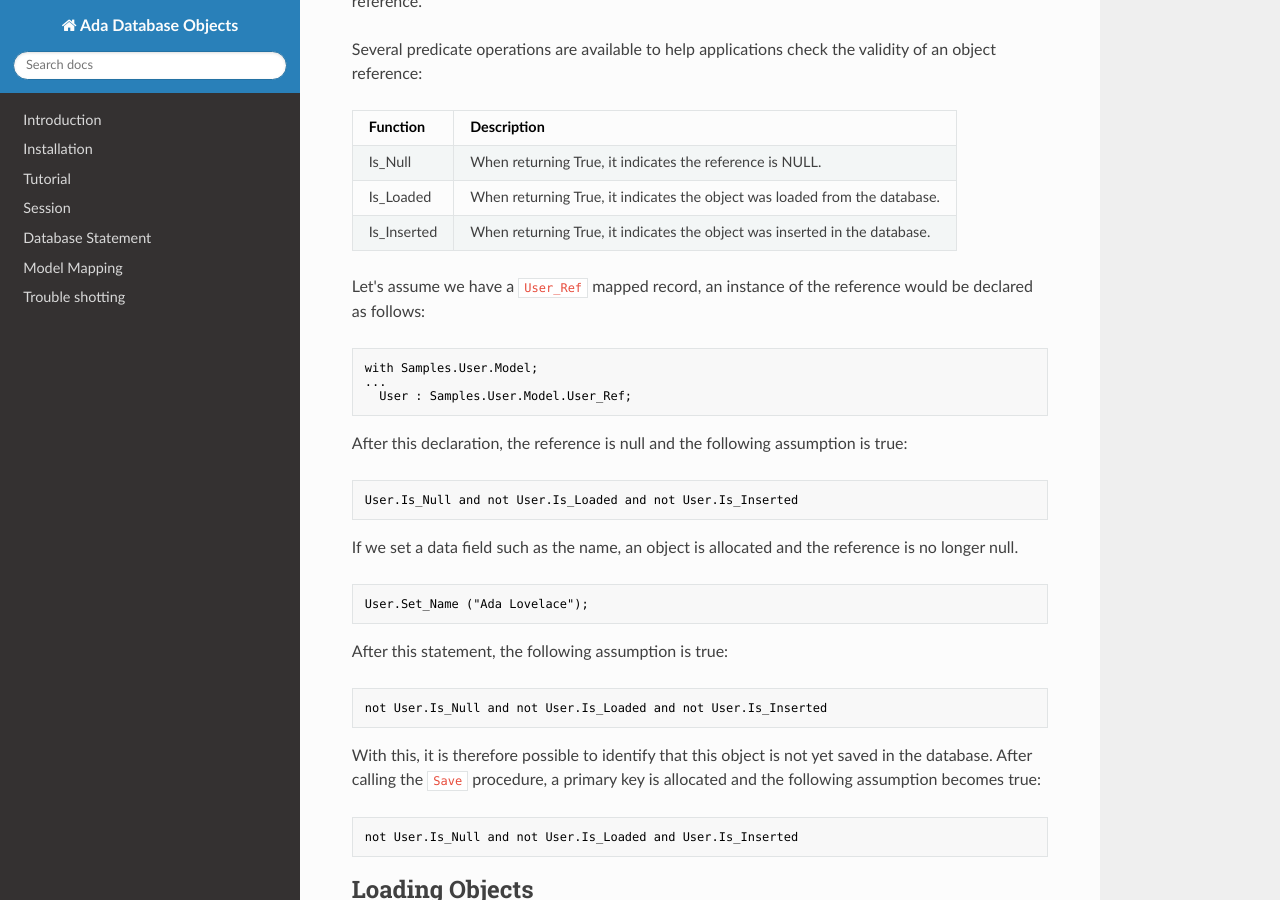
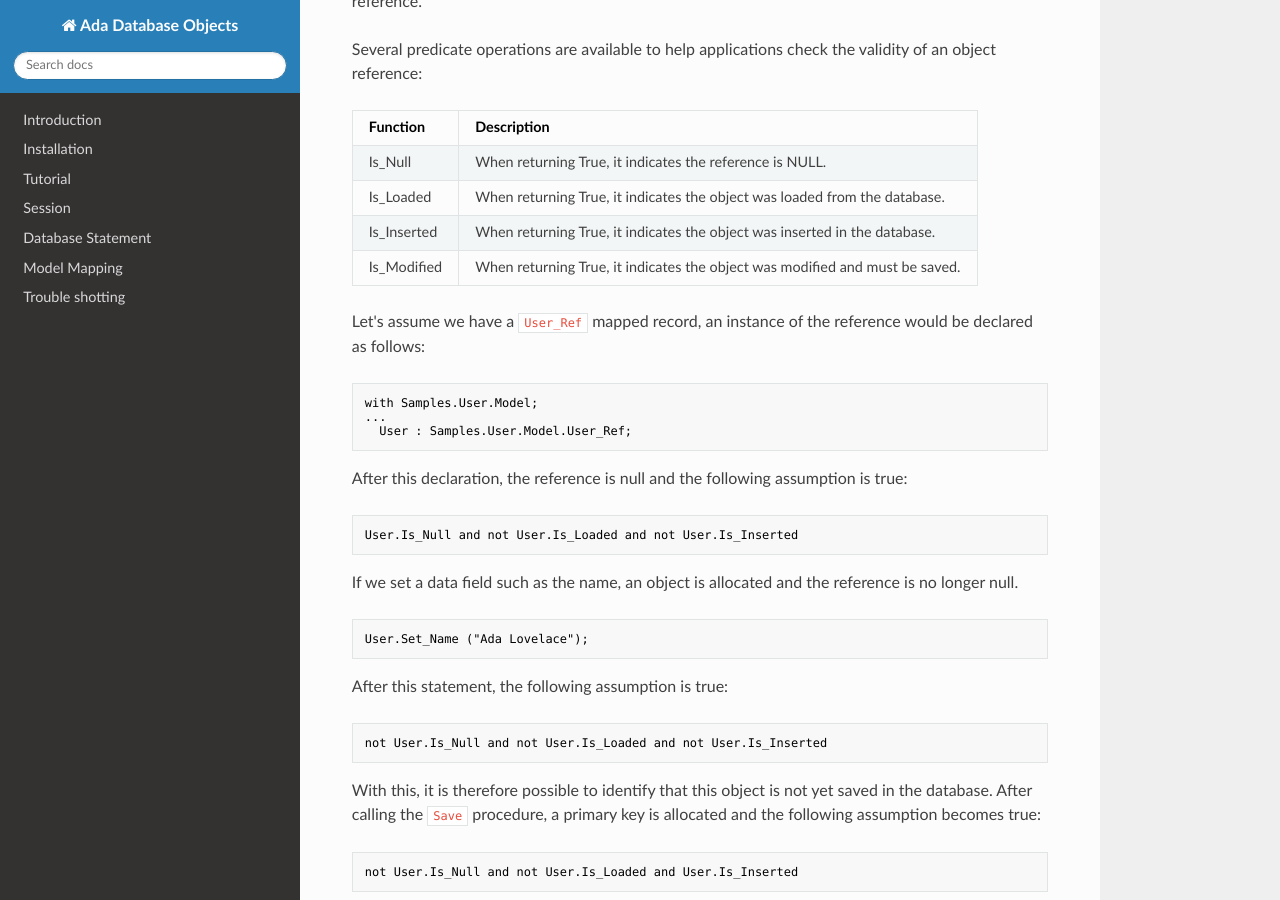
Before and after one commit to stcarrez/ada-ado, an MkDocs documentation site: the page built from docs/ADO_Objects.md, in a window 1280 px wide and 900 px high, scrolled down 652 px. Built offline with MkDocs 1.6.1, drawn with Linux system fonts in a browser that asks for light colours; nearby versions of some CDN libraries; old or Windows-style settings are respelled for this version of MkDocs.

Commit message:
Rebuild the documentation

```diff
--- a/docs/ADO_Objects.md
+++ b/docs/ADO_Objects.md
@@ -6,7 +6,9 @@ Reference counting is used so that the object can be stored, shared and the memo
 management is handled automatically.  It defines generic operations to be able to:
 
   * load the database record and map it to the Ada object,
+
   * save the Ada object into the database either by inserting or updating it,
+
   * delete the database record.
 
 The Dynamo code generator will generate a specific tagged type for each database table
@@ -30,6 +32,7 @@ of an object reference:
 | Is_Null     | When returning True, it indicates the reference is NULL. |
 | Is_Loaded   | When returning True, it indicates the object was loaded from the database. |
 | Is_Inserted | When returning True, it indicates the object was inserted in the database. |
+| Is_Modified | When returning True, it indicates the object was modified and must be saved. |
 
 Let's assume we have a `User_Ref` mapped record, an instance of the reference would
 be declared as follows:
```
Also changed, not shown: docs/ADO_Model.md (+3 -0 lines), docs/ADO_Sessions.md (+2 -0 lines), docs/ADO_Statements.md (+20 -5 lines).
